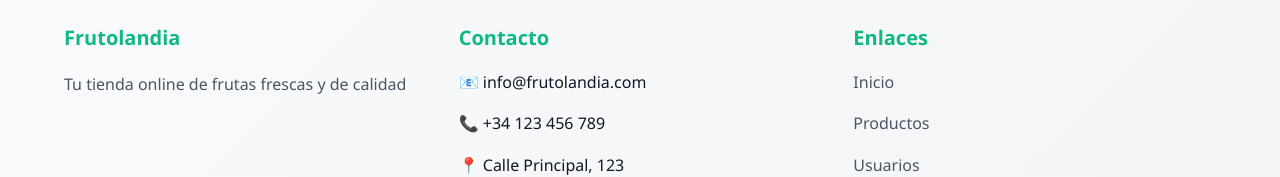
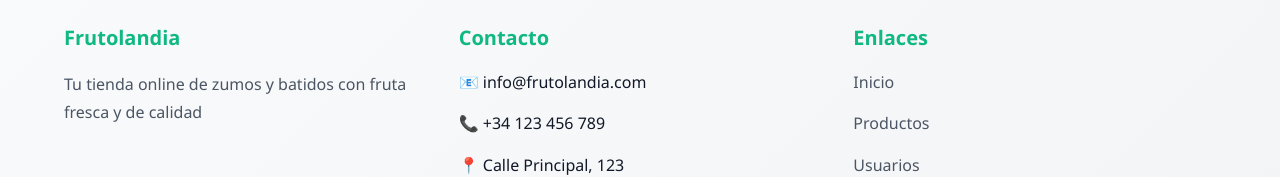
Before and after one commit to Dayana0897/Frutolandia-frontend, a React (Vite) app: page / in a window 1280 px wide. Shown: the part 1620-1797 px from the top of the page. Built offline with nearby package versions, Linux system fonts and the light colour scheme; no server answers.

Commit message:
Update Footer.jsx

```diff
--- a/src/components/Footer.jsx
+++ b/src/components/Footer.jsx
@@ -14,7 +14,7 @@ export const Footer = () => {
         {/* Sección de información */}
         <div className="footer-section">
           <h3>Frutolandia</h3>
-          <p>Tu tienda online de frutas frescas y de calidad</p>
+          <p>Tu tienda online de zumos y batidos con fruta fresca y de calidad</p>
         </div>
 
         {/* Sección de contacto */}
```
